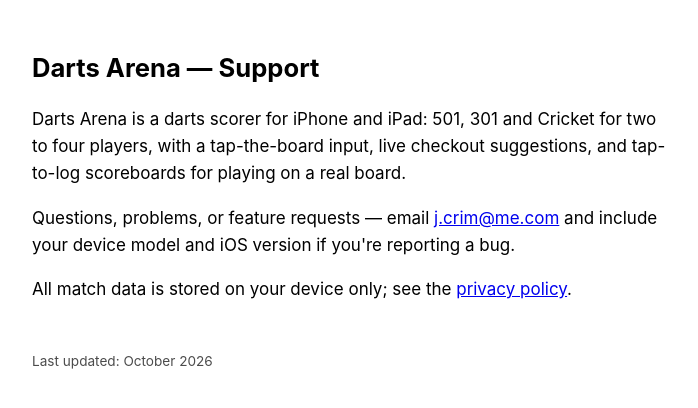
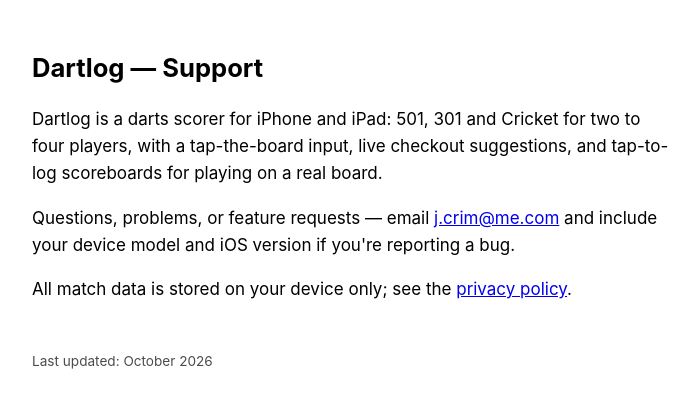
Before and after one commit to crimdela/dartlog, a plain HTML site: page support.html in a window 1280 px wide. Shown: the whole page, without its empty margins (288-986 px from the left). Drawn offline with Linux system fonts and the light colour scheme.

Commit message:
Update support.html

```diff
--- a/support.html
+++ b/support.html
@@ -3,7 +3,7 @@
 <head>
 <meta charset="utf-8">
 <meta name="viewport" content="width=device-width, initial-scale=1">
-<title>Darts Arena — Support</title>
+<title>Dartlog — Support</title>
 <style>
   :root { color-scheme: light dark; }
   body { font: 17px/1.6 -apple-system, BlinkMacSystemFont, "Segoe UI", sans-serif;
@@ -13,9 +13,9 @@
 </style>
 </head>
 <body>
-<h1>Darts Arena — Support</h1>
+<h1>Dartlog — Support</h1>
 
-<p>Darts Arena is a darts scorer for iPhone and iPad: 501, 301 and Cricket for two to four
+<p>Dartlog is a darts scorer for iPhone and iPad: 501, 301 and Cricket for two to four
 players, with a tap-the-board input, live checkout suggestions, and tap-to-log scoreboards
 for playing on a real board.</p>
 
```
